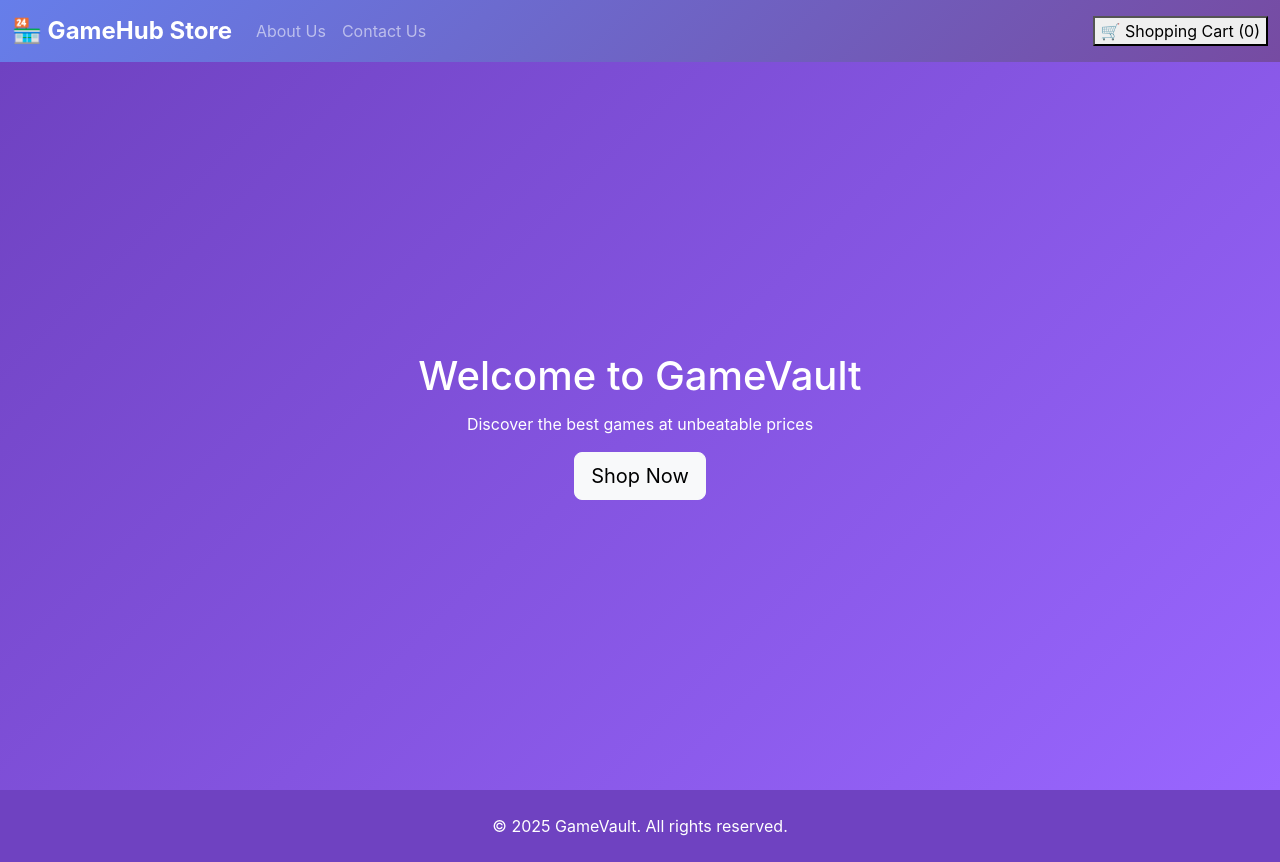
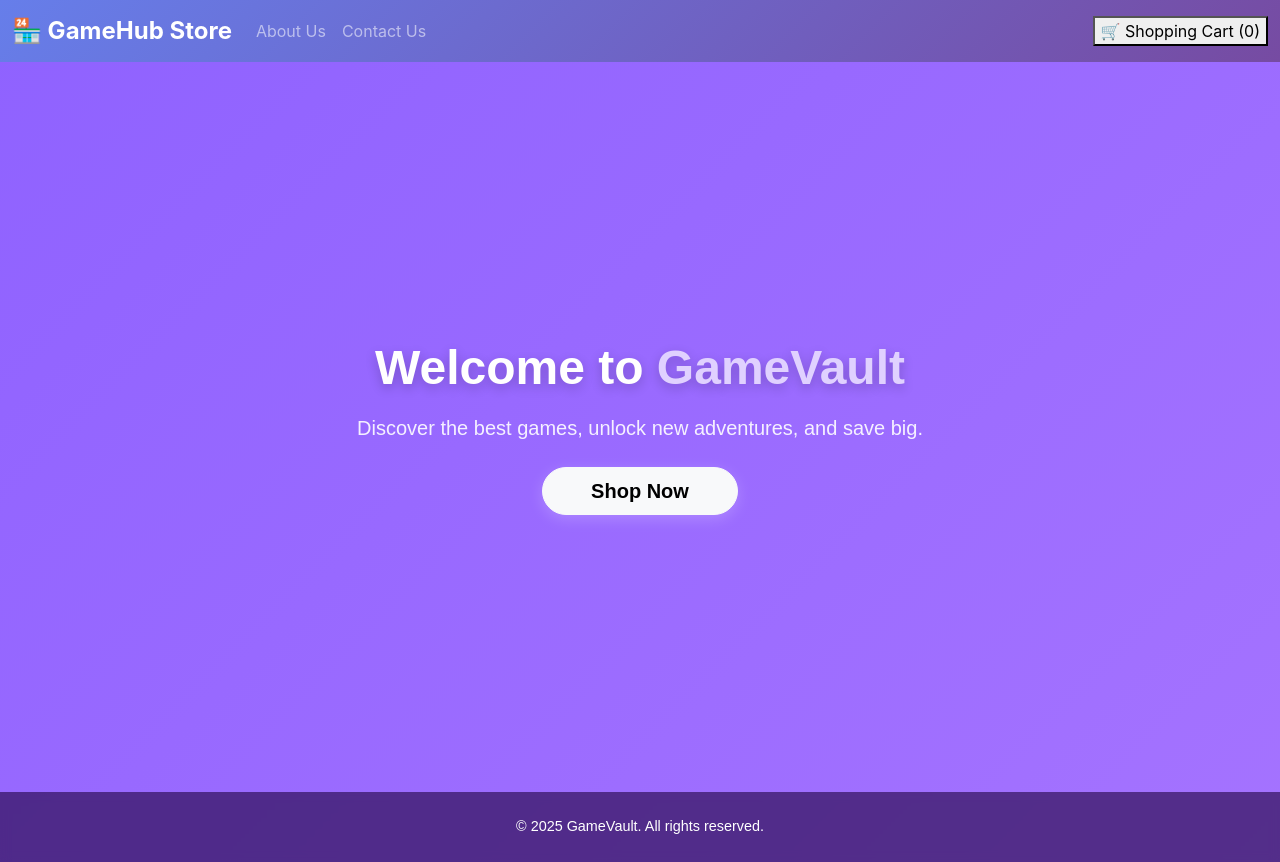
Before and after one commit to balajiRRK/aws-ecommerce-platform, a React (Create React App) app in the folder game-start/: page /home in a window 1280 px wide. Built offline with nearby package versions, Linux system fonts and the light colour scheme.

Commit message:
Modify home page to be more stylish with effects

```diff
--- a/game-start/src/components/Home.js
+++ b/game-start/src/components/Home.js
@@ -1,32 +1,87 @@
 import { Link } from 'react-router-dom';
+import { useEffect } from 'react';
 
 function Home() {
+  useEffect(() => {
+    document.body.style.margin = 0;
+  }, []);
+
   return (
-    <div style={{ minHeight: '100vh', display: 'flex', flexDirection: 'column' }}>
-        <main
+    <div
+      className="d-flex flex-column min-vh-100"
+      style={{
+        fontFamily: "'Poppins', sans-serif",
+        background: 'linear-gradient(135deg, #5a2ca0 0%, #8a5eff 50%, #b47fff 100%)',
+        backgroundSize: '400% 400%',
+        animation: 'gradientShift 10s ease infinite',
+      }}
+    >
+      <main className="flex-grow-1 d-flex align-items-center justify-content-center text-center text-white px-3">
+        <div>
+          <h1
+            className="fw-bold mb-3"
+            style={{
+              fontSize: '3rem',
+              textShadow: '0 4px 12px rgba(0,0,0,0.2)',
+            }}
+          >
+            Welcome to <span style={{ color: '#e0d1ff' }}>GameVault</span>
+          </h1>
+          <p
+            className="lead mb-4"
+            style={{
+              opacity: 0.9,
+              fontWeight: 300,
+            }}
+          >
+            Discover the best games, unlock new adventures, and save big.
+          </p>
+          <Link
+            to="/purchase"
+            className="btn btn-light btn-lg px-5 py-2"
+            style={{
+              borderRadius: '2rem',
+              fontWeight: 600,
+              transition: 'all 0.3s ease',
+              boxShadow: '0 4px 15px rgba(255,255,255,0.2)',
+            }}
+            onMouseOver={(e) => {
+              e.currentTarget.style.boxShadow = '0 6px 20px rgba(255,255,255,0.4)';
+              e.currentTarget.style.transform = 'translateY(-2px)';
+            }}
+            onMouseOut={(e) => {
+              e.currentTarget.style.boxShadow = '0 4px 15px rgba(255,255,255,0.2)';
+              e.currentTarget.style.transform = 'translateY(0)';
+            }}
+          >
+            Shop Now
+          </Link>
+        </div>
+      </main>
+
+      <footer
+        className="py-4 text-white text-center mt-auto"
         style={{
-            flex: 1, // let main grow to fill available vertical space between header/footer
-            display: 'flex',
-            alignItems: 'center',
-            justifyContent: 'center',
-            background: 'linear-gradient(135deg,#6f42c1 0%,#9966ff 100%)',
-            color: '#fff',
-            textAlign: 'center',
-            padding: '3rem 1rem',
+          background: 'rgba(30, 0, 60, 0.6)',
+          backdropFilter: 'blur(5px)',
+          fontSize: '0.9rem',
         }}
-        >
-            <div>
-                <h1 style={{ fontSize: '2.5rem', marginBottom: '.75rem' }}>Welcome to GameVault</h1>
-                <p style={{ marginBottom: '1rem' }}>Discover the best games at unbeatable prices</p>
-                <Link className="btn btn-light btn-lg" to="/purchase">Shop Now</Link>
-            </div>
-        </main>
-
-      <footer className="py-4 text-white" style={{ backgroundColor: '#6f42c1' }}>
-        <div className="container text-center">
+      >
+        <div className="container">
           <p className="mb-0">&copy; 2025 GameVault. All rights reserved.</p>
         </div>
       </footer>
+
+      {/* ✨ Gradient animation */}
+      <style>
+        {`
+          @keyframes gradientShift {
+            0% { background-position: 0% 50%; }
+            50% { background-position: 100% 50%; }
+            100% { background-position: 0% 50%; }
+          }
+        `}
+      </style>
     </div>
   );
 }
```
